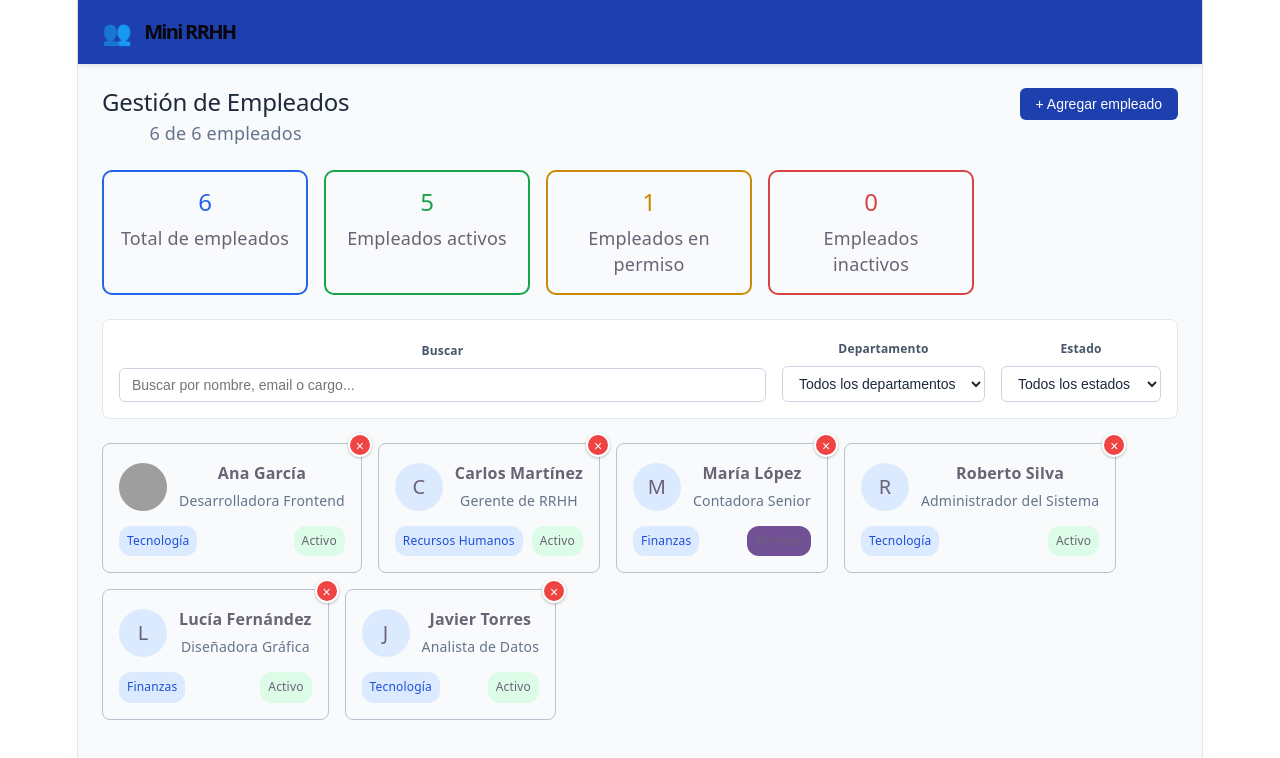
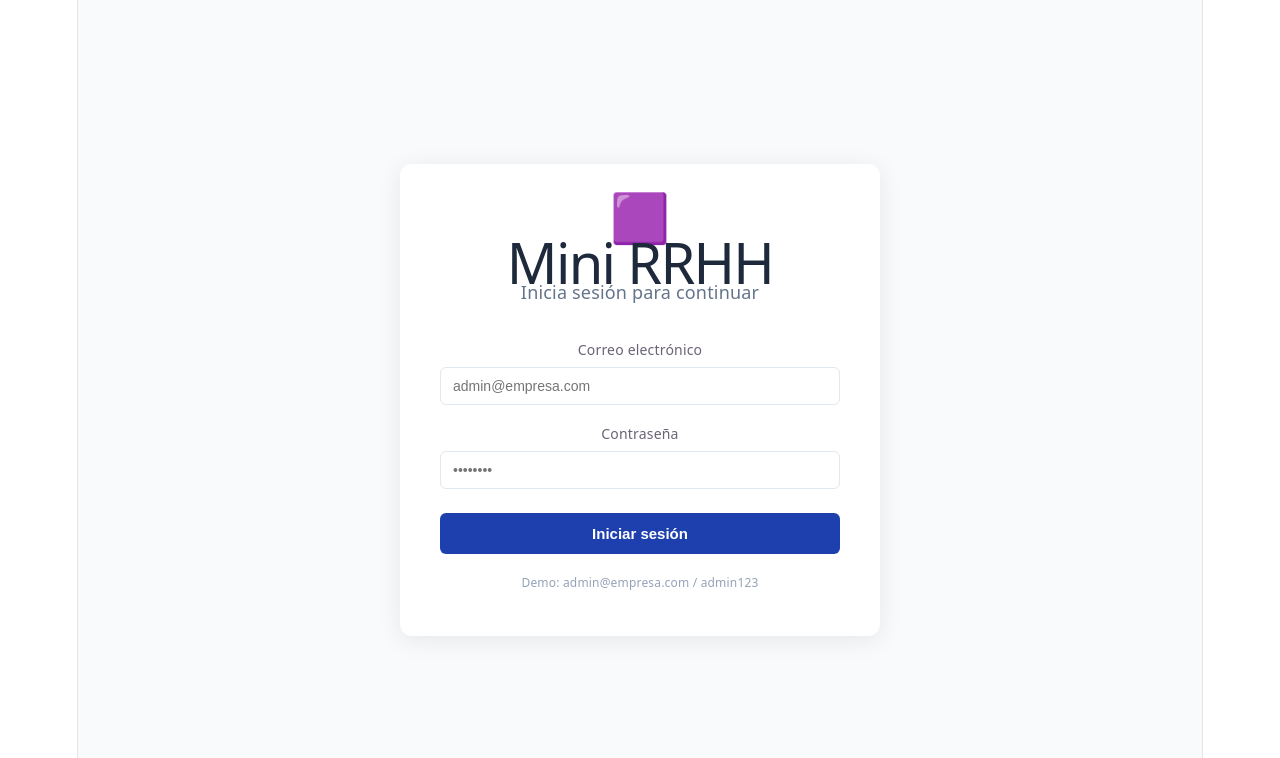
Before and after one commit to ZepedaGT/react-practica, a React (Vite) app: page /login in a window 1280 px wide. Shown: the top 758 px of the page. Built offline with nearby package versions, Linux system fonts and the light colour scheme; grey boxes are pictures that could not be loaded.

Commit message:
implementacion de login con credenciales estaticas

```diff
--- a/package.json
+++ b/package.json
@@ -11,7 +11,8 @@
   },
   "dependencies": {
     "react": "^19.2.7",
-    "react-dom": "^19.2.7"
+    "react-dom": "^19.2.7",
+    "react-router-dom": "^7.18.2"
   },
   "devDependencies": {
     "@eslint/js": "^10.0.1",
--- a/src/App.tsx
+++ b/src/App.tsx
@@ -1,15 +1,73 @@
+// src/App.tsx
+import type { ReactNode } from 'react';
+import { BrowserRouter, Routes, Route, Navigate, Link, useNavigate } from 'react-router-dom';
 import Header from './layouts/Headers';
+import LoginPage from './pages/LoginPage';
+import DashboardPage from './pages/DashboardPage';
 import EmployeesPage from './pages/EmployeesPage';
+import ProtectedRoute from './components/ProtectedRoute';
+import type { User } from './types';
 
-function App() {
+// Layout con Header para páginas autenticadas
+function AppLayout({ children }: { children: ReactNode }) {
+  const navigate = useNavigate();
+  const role = localStorage.getItem('userRole') as User['role'] | null;
+  const name = localStorage.getItem('userName') || '';
+
+  const user = role ? { id: 1, name, email: '', role, token: '' } as User : undefined;
+
+  const handleLogout = () => {
+    localStorage.removeItem('token');
+    localStorage.removeItem('userRole');
+    localStorage.removeItem('userName');
+    navigate('/login');
+  };
+
   return (
     <div style={{ minHeight: '100vh', background: '#f8fafc' }}>
-    <Header />
-    <main>
-      <EmployeesPage />
-    </main>
+      <Header user={user} onLogout={handleLogout} />
+      <main>{children}</main>
     </div>
   );
 }
 
+function App() {
+  return (
+    <BrowserRouter>
+      <Routes>
+        {/* Ruta pública */}
+        <Route path="/login" element={<LoginPage />} />
+
+        {/* Rutas protegidas */}
+        <Route path="/dashboard" element={
+          <ProtectedRoute>
+            <AppLayout>
+              <DashboardPage />
+            </AppLayout>
+          </ProtectedRoute>
+        } />
+
+        <Route path="/empleados" element={
+          <ProtectedRoute>
+            <AppLayout>
+              <EmployeesPage />
+            </AppLayout>
+          </ProtectedRoute>
+        } />
+
+        {/* Redirigir raíz según autenticación */}
+        <Route path="/" element={<Navigate to="/dashboard" replace />} />
+
+        {/* 404 */}
+        <Route path="*" element={
+          <div style={{ minHeight: '100vh', background: '#f8fafc', textAlign: 'center', padding: '80px' }}>
+            <h2 style={{ color: '#1e293b' }}>404 — Página no encontrada</h2>
+            <Link to="/dashboard">Volver al inicio</Link>
+          </div>
+        } />
+      </Routes>
+    </BrowserRouter>
+  );
+}
+
 export default App;
--- /dev/null
+++ b/src/components/ProtectedRoute.tsx
@@ -0,0 +1,18 @@
+import type { ReactNode } from 'react';
+import { Navigate } from 'react-router-dom';
+
+interface ProtectedRouteProps {
+  children: ReactNode;
+}
+
+function ProtectedRoute({ children }: ProtectedRouteProps) {
+  const token = localStorage.getItem('token');
+
+  if (!token) {
+    return <Navigate to="/login" replace />;
+  }
+
+  return <>{children}</>;
+}
+
+export default ProtectedRoute;
--- /dev/null
+++ b/src/pages/DashboardPage.tsx
@@ -0,0 +1,44 @@
+// src/pages/DashboardPage.tsx
+import { Link } from 'react-router-dom';
+import { mockEmployees } from '../utils/mockData';
+
+function DashboardPage() {
+  const total = mockEmployees.length;
+  const active = mockEmployees.filter(e => e.status === 'active').length;
+  const onLeave = mockEmployees.filter(e => e.status === 'on_leave').length;
+
+  const stats = [
+    { label: 'Total empleados', value: total, color: '#dbeafe', textColor: '#1e40af' },
+    { label: 'Activos', value: active, color: '#dcfce7', textColor: '#166534' },
+    { label: 'En permiso', value: onLeave, color: '#fef9c3', textColor: '#854d0e' },
+  ];
+
+  return (
+    <div style={{ padding: '24px' }}>
+      <h2 style={{ color: '#1e293b', marginBottom: '24px' }}>Dashboard</h2>
+
+      <div style={{ display: 'flex', gap: '16px', marginBottom: '32px', flexWrap: 'wrap' }}>
+        {stats.map(stat => (
+          <div key={stat.label} style={{
+            background: stat.color, padding: '24px', borderRadius: '12px',
+            minWidth: '160px', flex: 1
+          }}>
+            <p style={{ margin: '0 0 4px', color: stat.textColor, fontSize: '14px' }}>{stat.label}</p>
+            <p style={{ margin: 0, fontSize: '36px', fontWeight: 700, color: stat.textColor }}>{stat.value}</p>
+          </div>
+        ))}
+      </div>
+
+      <div style={{ display: 'flex', gap: '12px' }}>
+        <Link to="/empleados" style={{
+          padding: '10px 20px', background: '#1e40af', color: 'white',
+          borderRadius: '6px', textDecoration: 'none', fontSize: '14px'
+        }}>
+          Ver empleados →
+        </Link>
+      </div>
+    </div>
+  );
+}
+
+export default DashboardPage;
--- /dev/null
+++ b/src/pages/LoginPage.tsx
@@ -0,0 +1,108 @@
+import { useState } from 'react';
+import { useNavigate } from 'react-router-dom';
+
+function LoginPage() {
+  const navigate = useNavigate();
+  const [email, setEmail] = useState('');
+  const [password, setPassword] = useState('');
+  const [error, setError] = useState('');
+
+  const handleLogin = (e: React.FormEvent) => {
+    e.preventDefault();
+
+    // Simulación de login (en clase 3 conectaremos JWT real)
+    if (email === 'admin@empresa.com' && password === 'admin123') {
+      localStorage.setItem('token', 'mock-token-admin');
+      localStorage.setItem('userRole', 'admin');
+      localStorage.setItem('userName', 'Roberto Silva');
+      navigate('/dashboard');
+    } else if (email === 'rrhh@empresa.com' && password === 'rrhh123') {
+      localStorage.setItem('token', 'mock-token-hr');
+      localStorage.setItem('userRole', 'hr');
+      localStorage.setItem('userName', 'Carlos Martinez');
+      navigate('/dashboard');
+    } else {
+      setError('Credenciales incorrectas. Prueba: admin@empresa.com / admin123');
+    }
+  };
+
+  return (
+    <div style={{
+      minHeight: '100vh', display: 'flex', alignItems: 'center',
+      justifyContent: 'center', background: '#f8fafc'
+    }}>
+      <div style={{
+        background: 'white', padding: '40px', borderRadius: '12px',
+        boxShadow: '0 4px 24px rgba(0,0,0,0.08)', width: '100%', maxWidth: '400px'
+      }}>
+        <div style={{ textAlign: 'center', marginBottom: '32px' }}>
+          <span style={{ fontSize: '48px' }}>🟪</span>
+          <h1 style={{ margin: '8px 0 4px', color: '#1e293b' }}>Mini RRHH</h1>
+          <p style={{ margin: 0, color: '#64748b' }}>Inicia sesión para continuar</p>
+        </div>
+
+        <form onSubmit={handleLogin}>
+          <div style={{ marginBottom: '16px' }}>
+            <label style={{ display: 'block', marginBottom: '4px', fontSize: '14px', fontWeight: 500 }}>
+              Correo electrónico
+            </label>
+            <input
+              type="email"
+              value={email}
+              onChange={(e) => setEmail(e.target.value)}
+              placeholder="admin@empresa.com"
+              required
+              style={{
+                width: '100%', padding: '10px 12px', border: '1px solid #e2e8f0',
+                borderRadius: '6px', fontSize: '14px', boxSizing: 'border-box'
+              }}
+            />
+          </div>
+
+          <div style={{ marginBottom: '24px' }}>
+            <label style={{ display: 'block', marginBottom: '4px', fontSize: '14px', fontWeight: 500 }}>
+              Contraseña
+            </label>
+            <input
+              type="password"
+              value={password}
+              onChange={(e) => setPassword(e.target.value)}
+              placeholder="••••••••"
+              required
+              style={{
+                width: '100%', padding: '10px 12px', border: '1px solid #e2e8f0',
+                borderRadius: '6px', fontSize: '14px', boxSizing: 'border-box'
+              }}
+            />
+          </div>
+
+          {error && (
+            <div style={{
+              background: '#fee2e2', color: '#dc2626', padding: '10px 12px',
+              borderRadius: '6px', marginBottom: '16px', fontSize: '13px'
+            }}>
+              {error}
+            </div>
+          )}
+
+          <button
+            type="submit"
+            style={{
+              width: '100%', padding: '12px', background: '#1e40af', color: 'white',
+              border: 'none', borderRadius: '6px', cursor: 'pointer',
+              fontSize: '15px', fontWeight: 600
+            }}
+          >
+            Iniciar sesión
+          </button>
+        </form>
+
+        <p style={{ marginTop: '16px', fontSize: '12px', color: '#94a3b8', textAlign: 'center' }}>
+          Demo: admin@empresa.com / admin123
+        </p>
+      </div>
+    </div>
+  );
+}
+
+export default LoginPage;
```
Also changed, not shown: 2 other files (tests, documents, lock files or other folders).
